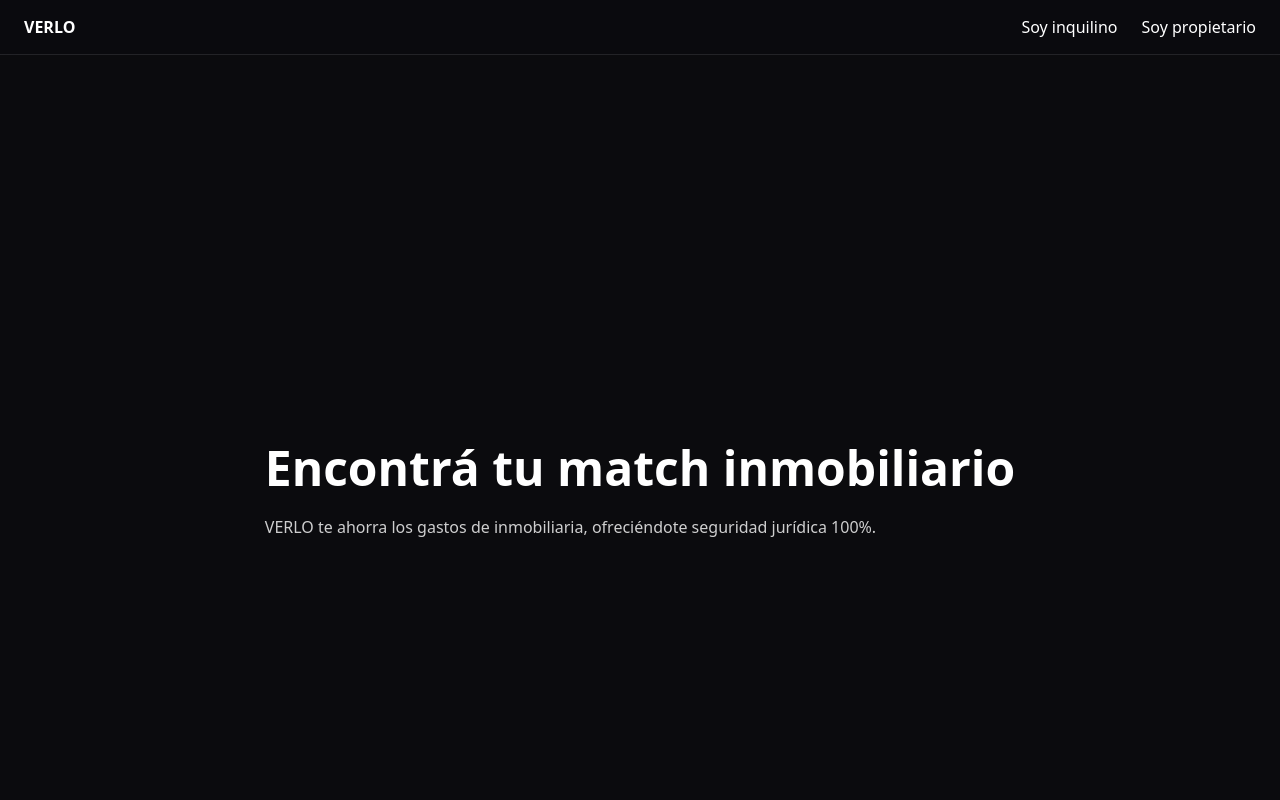
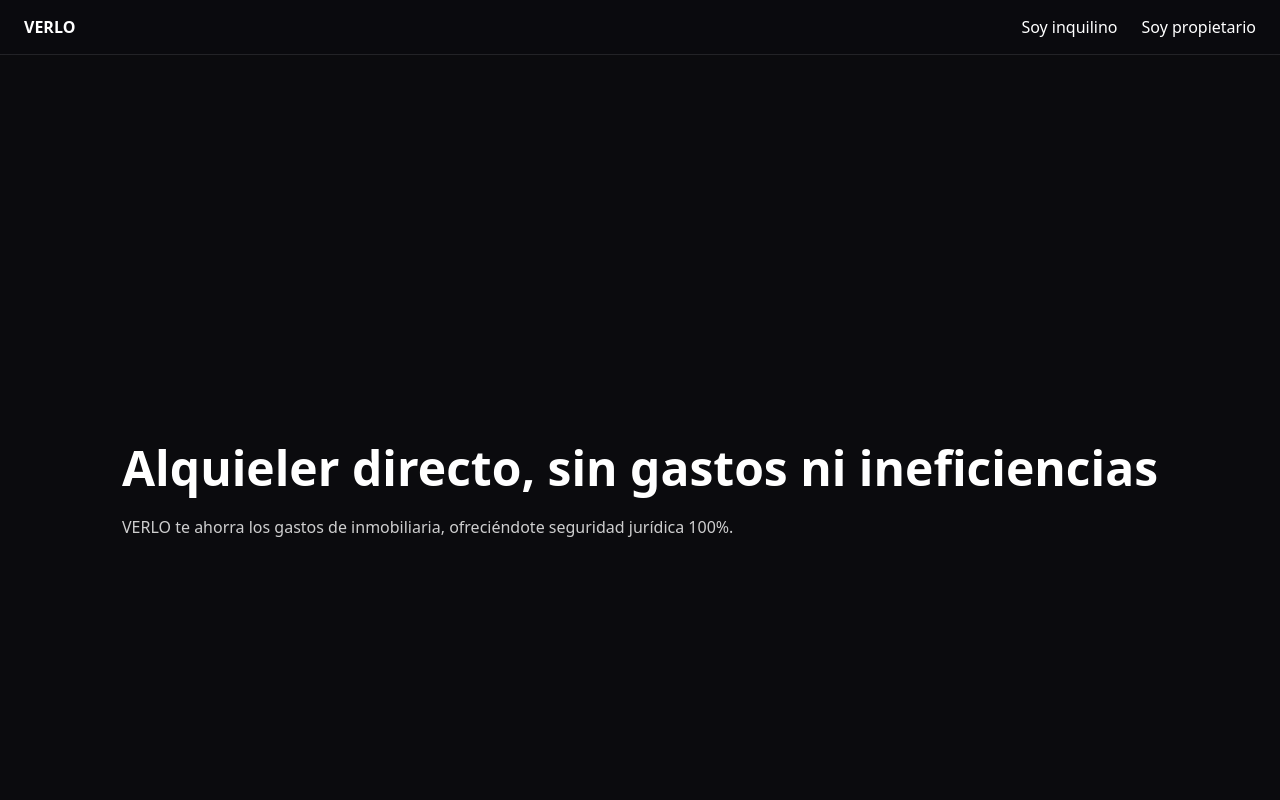
Before and after one commit to rentverlo-dotcom/verlo, a Next.js app: page / in a window 1280 px wide. Shown: the top 800 px of the page. Built offline with nearby package versions, Linux system fonts and the light colour scheme.

Commit message:
Update page.tsx

```diff
--- a/app/page.tsx
+++ b/app/page.tsx
@@ -21,7 +21,7 @@ export default function HomePage() {
         }}
       >
         <div className="container">
-          <h1>Encontrá tu match inmobiliario</h1>
+          <h1>Alquieler directo, sin gastos ni ineficiencias</h1>
           <p>
             VERLO te ahorra los gastos de inmobiliaria, ofreciéndote seguridad
             jurídica 100%.
```
